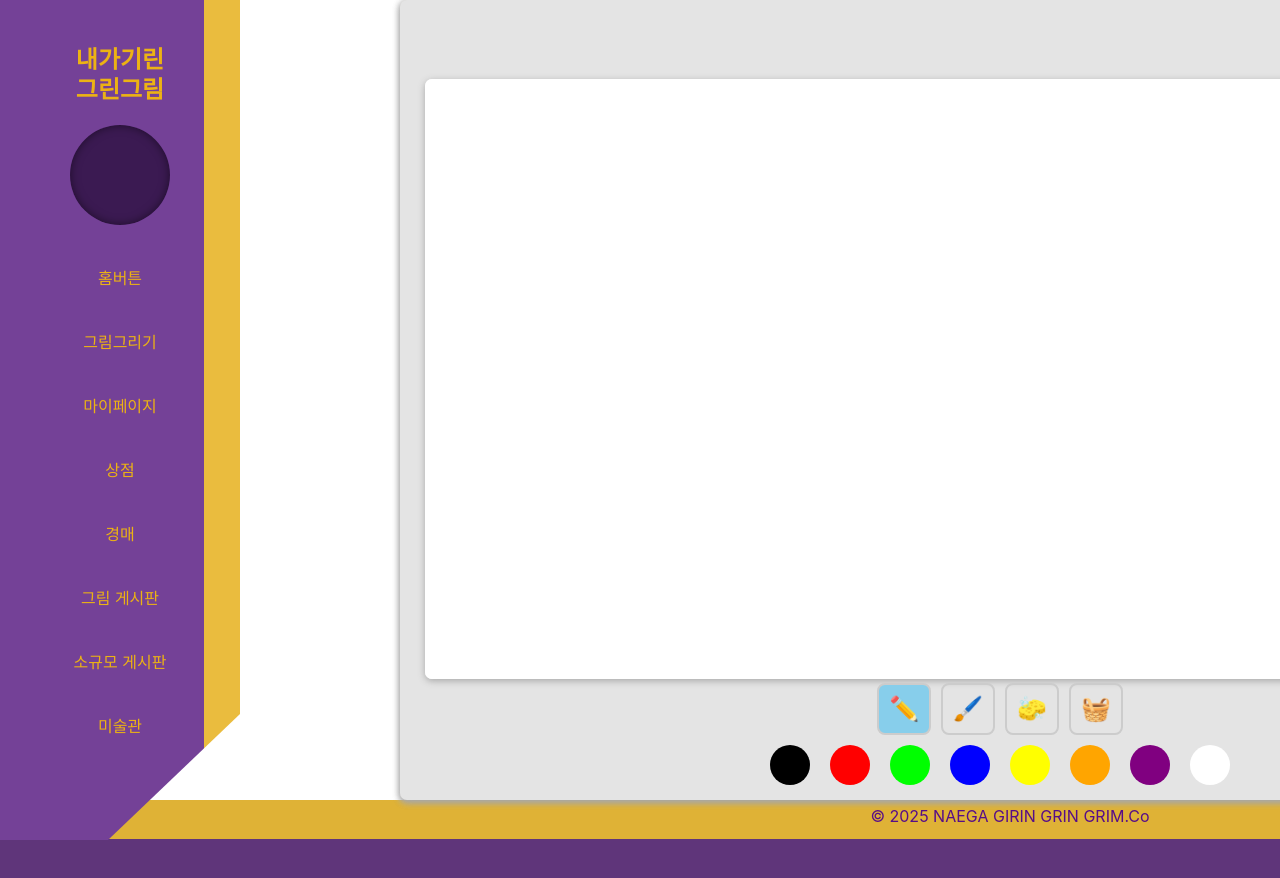
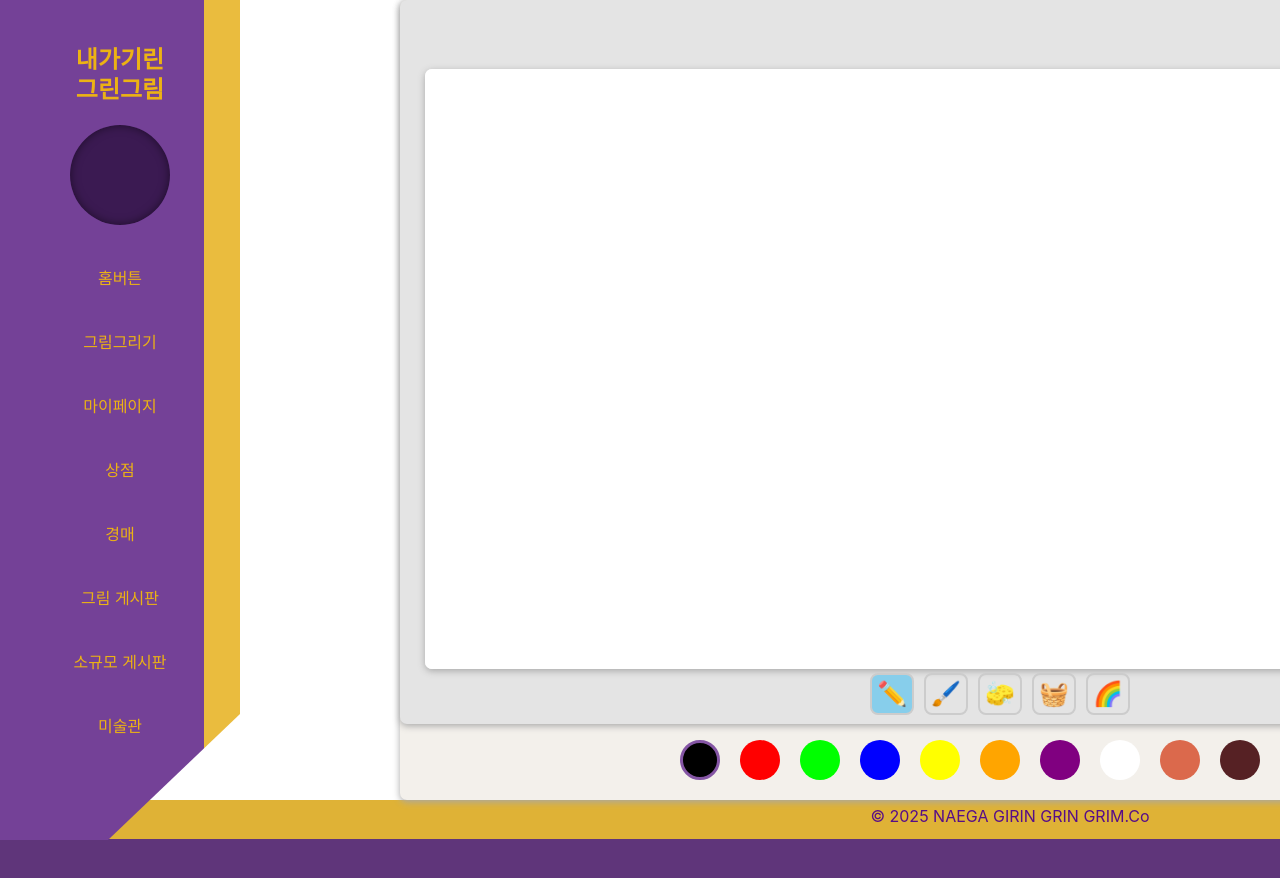
Before and after one commit to 1227wano/GrimReact, a React (Create React App) app: page / in a window 1280 px wide. Shown: the top 878 px of the page. Built offline with nearby package versions, Linux system fonts and the light colour scheme.

Commit message:
commit
commit

```diff
--- a/src/components/painter/Paint.css
+++ b/src/components/painter/Paint.css
@@ -9,7 +9,7 @@
 }
 .canvasWrap {
   width: 100%;
-  height: 100%;
+  height: 90.5%;
   margin-top: 1000px;
   margin: auto;
   border-radius: 7px;
@@ -49,7 +49,7 @@
   gap: 10px;
   margin-bottom: 10px;
 }
-
+.reset-button,
 .undo-button,
 .redo-button {
   margin-top: 20px;
@@ -80,3 +80,9 @@
 .redo-button:hover {
   background-color: #1976d2;
 }
+.reset-button {
+  background-color: #ffcccc;
+}
+.reset-button:hover {
+  background-color: #f44336;
+}
--- a/src/components/painter/Paint.jsx
+++ b/src/components/painter/Paint.jsx
@@ -9,9 +9,11 @@ export default function Paint() {
   const [getCtx, setGetCtx] = useState(null);
   const [painting, setPainting] = useState(false);
   const [selectedTool, setSelectedTool] = useState("펜");
+  const [selectedColor, setSelectedColor] = useState("#000000");
   const [penColor, setPenColor] = useState("#000000");
   const [history, setHistory] = useState([]);
   const [historyIndex, setHistoryIndex] = useState(0);
+  const [rainbowPen, setRainbowPen] = useState(false);
 
   useEffect(() => {
     const canvas = canvasRef.current;
@@ -29,12 +31,23 @@ export default function Paint() {
   useEffect(() => {
     if (getCtx) {
       if (selectedTool === "펜" || selectedTool === "넓은 붓") {
-        getCtx.strokeStyle = penColor;
+        getCtx.strokeStyle = rainbowPen ? getRandomColor() : penColor;
       } else if (selectedTool === "지우개") {
         getCtx.strokeStyle = "#FFFFFF";
       }
     }
-  }, [penColor, selectedTool, getCtx]);
+  }, [penColor, selectedTool, getCtx, rainbowPen]);
+
+  useEffect(() => {
+    if (rainbowPen) {
+      const interval = setInterval(() => {
+        if (getCtx) {
+          getCtx.strokeStyle = getRandomColor();
+        }
+      }, 100);
+      return () => clearInterval(interval);
+    }
+  }, [rainbowPen]);
 
   useEffect(() => {
     const handleKeyDown = (e) => {
@@ -73,6 +86,7 @@ export default function Paint() {
 
   const handleColorSelect = (color) => {
     setPenColor(color);
+    setSelectedColor(color);
     if (getCtx) {
       getCtx.strokeStyle = color;
     }
@@ -89,19 +103,21 @@ export default function Paint() {
 
   const handleToolSelect = (tool) => {
     setSelectedTool(tool.name);
+    setRainbowPen(tool.name === "무지개 펜");
     const canvas = canvasRef.current;
     const ctx = canvas.getContext("2d");
 
     canvas.onclick = null;
     canvas.onmousemove = null;
 
-    if (tool.name === "펜") {
+    if (tool.name === "펜" || tool.name === "무지개 펜") {
       if (ctx) {
         ctx.lineWidth = 2.5;
         canvas.onmousemove = (e) => {
           if (painting) {
             const mouseX = e.nativeEvent.offsetX;
             const mouseY = e.nativeEvent.offsetY;
+            getCtx.strokeStyle = getRandomColor();
             getCtx.lineTo(mouseX, mouseY);
             getCtx.stroke();
           }
@@ -141,7 +157,14 @@ export default function Paint() {
       }
     }
   };
-
+  const resetCanvas = () => {
+    const canvas = canvasRef.current;
+    const ctx = canvas.getContext("2d");
+    ctx.clearRect(0, 0, canvas.width, canvas.height);
+    ctx.fillStyle = "#FFFFFF";
+    ctx.fillRect(0, 0, canvas.width, canvas.height);
+    saveHistory(canvas);
+  };
   const drawFn = (e) => {
     if (selectedTool !== "채우기" && e.nativeEvent) {
       const mouseX = e.nativeEvent.offsetX;
@@ -160,10 +183,21 @@ export default function Paint() {
   const saveDrawing = () => {
     const canvas = canvasRef.current;
     const dataURL = canvas.toDataURL("image/png");
+
+    let fileName = prompt("저장할 파일 이름을 입력하세요:", "drawing");
+    if (!fileName) {
+      console.error("파일 이름이 입력되지 않았습니다.");
+      return;
+    }
+
+    fileName = `${fileName}.png`;
+
     const link = document.createElement("a");
     link.href = dataURL;
-    link.download = "drawing.png";
+    link.download = fileName;
     link.click();
+
+    alert(`파일이 "${fileName}" 이름으로 저장되었습니다.`);
   };
 
   const undo = () => {
@@ -178,11 +212,21 @@ export default function Paint() {
     }
   };
 
+  const getRandomColor = () => {
+    const letters = "0123456789ABCDEF";
+    let color = "#";
+    for (let i = 0; i < 6; i++) {
+      color += letters[Math.floor(Math.random() * 16)];
+    }
+    return color;
+  };
+
   const tools = [
     { name: "펜", icon: "✏️" },
     { name: "넓은 붓", icon: "🖌️" },
     { name: "지우개", icon: "🧽" },
     { name: "채우기", icon: "🧺" },
+    { name: "무지개 펜", icon: "🌈" },
   ];
 
   const colors = [
@@ -194,12 +238,19 @@ export default function Paint() {
     "#FFA500",
     "#800080",
     "#FFFFFF",
+    "#db694c",
+    "#562124",
+    "lightgreen",
   ];
+
   return (
     <CanvasStyle>
       <div className="view">
         <div className="canvasWrap">
           <div className="buttonContainer">
+            <button onClick={resetCanvas} className="reset-button">
+              Reset
+            </button>
             <button onClick={undo} className="undo-button">
               Undo
             </button>
@@ -226,7 +277,11 @@ export default function Paint() {
             onToolSelect={handleToolSelect}
             selectedTool={selectedTool}
           />
-          <Palette colors={colors} onColorSelect={handleColorSelect} />
+          <Palette
+            colors={colors}
+            onColorSelect={handleColorSelect}
+            selectedColor={selectedColor}
+          />
         </div>
       </div>
     </CanvasStyle>
--- a/src/components/palette/Palette.css
+++ b/src/components/palette/Palette.css
@@ -1,7 +1,7 @@
 .palette {
   display: flex;
   justify-content: center;
-  margin-top: 10px;
+  margin-top: 25px;
   width: 100%;
   height: 100px;
 }
@@ -20,18 +20,26 @@
   transform: scale(1.2);
   box-shadow: 0 0 5px rgba(0, 0, 0, 0.3);
 }
-.save-button {
-  margin-top: 10px;
-  padding: 10px 20px;
-  font-size: 16px;
-  cursor: pointer;
-  border: none;
-  border-radius: 5px;
-  background-color: #4caf50;
-  color: white;
-  transition: background-color 0.3s;
+
+.color-button.selected {
+  border: 3px solid #000000;
+  animation: borderColorChangePurple 3s infinite alternate;
 }
 
-.save-button:hover {
-  background-color: #45a049;
+@keyframes borderColorChangePurple {
+  0% {
+    border-color: #744197;
+  }
+  25% {
+    border-color: #8556a5;
+  }
+  50% {
+    border-color: #946bb3;
+  }
+  75% {
+    border-color: #a480c1;
+  }
+  100% {
+    border-color: #b594cf;
+  }
 }
--- a/src/components/palette/Palette.jsx
+++ b/src/components/palette/Palette.jsx
@@ -1,13 +1,16 @@
 import React from "react";
 import "./Palette.css";
-const Palette = ({ colors, onColorSelect }) => {
+
+const Palette = ({ colors, onColorSelect, selectedColor }) => {
   return (
     <div className="palette">
       {colors.map((color) => (
         <button
           key={color}
           style={{ backgroundColor: color }}
-          className="color-button"
+          className={`color-button ${
+            color === selectedColor ? "selected" : ""
+          }`}
           onClick={() => onColorSelect(color)}
         ></button>
       ))}
--- a/src/components/toolbar/Toolbar.css
+++ b/src/components/toolbar/Toolbar.css
@@ -6,7 +6,7 @@
 
 .toolbar button {
   margin: 0 5px;
-  padding: 10px;
+  padding: 5px;
   font-size: 24px;
   cursor: pointer;
   background-color: transparent;
```
